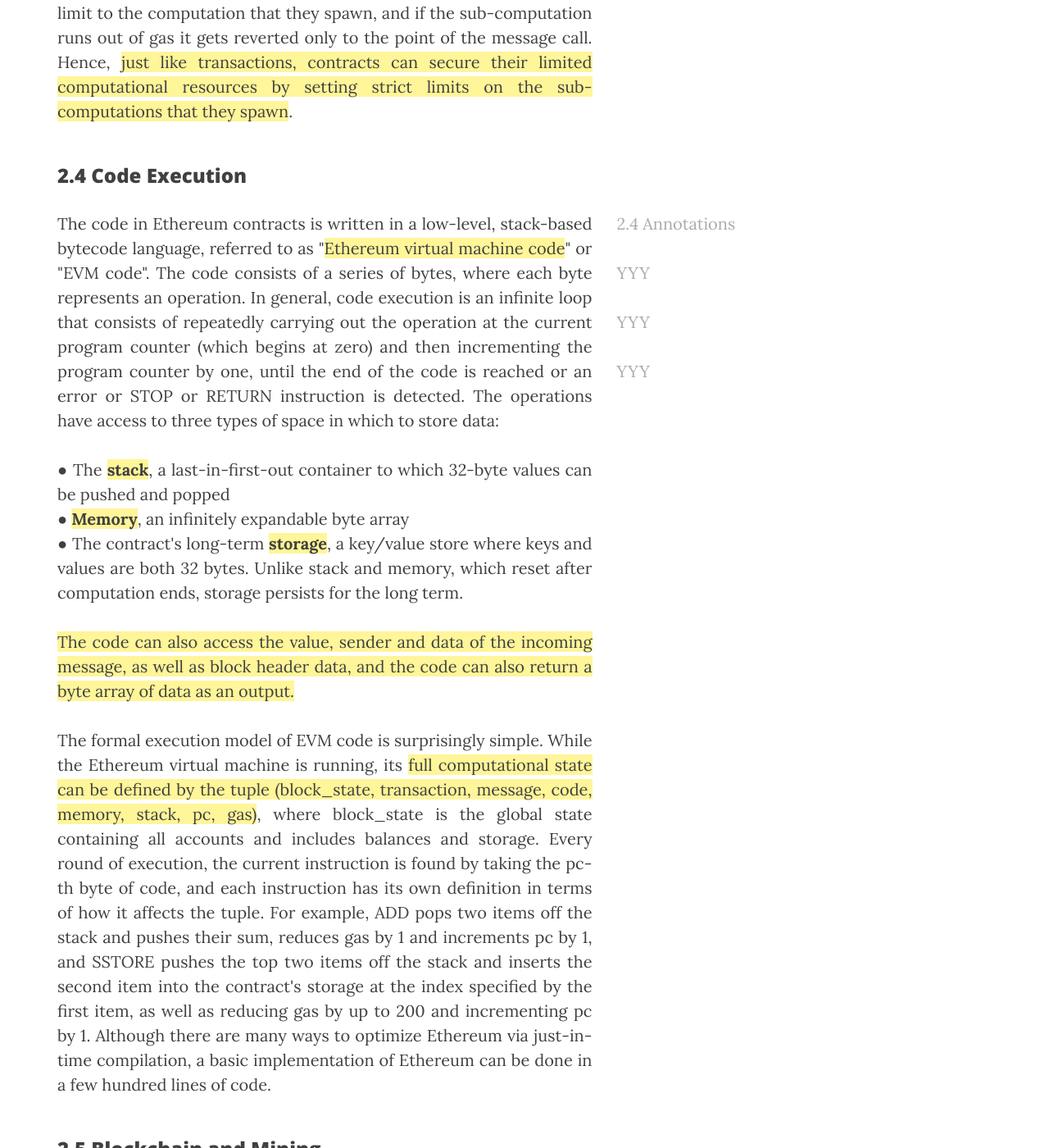
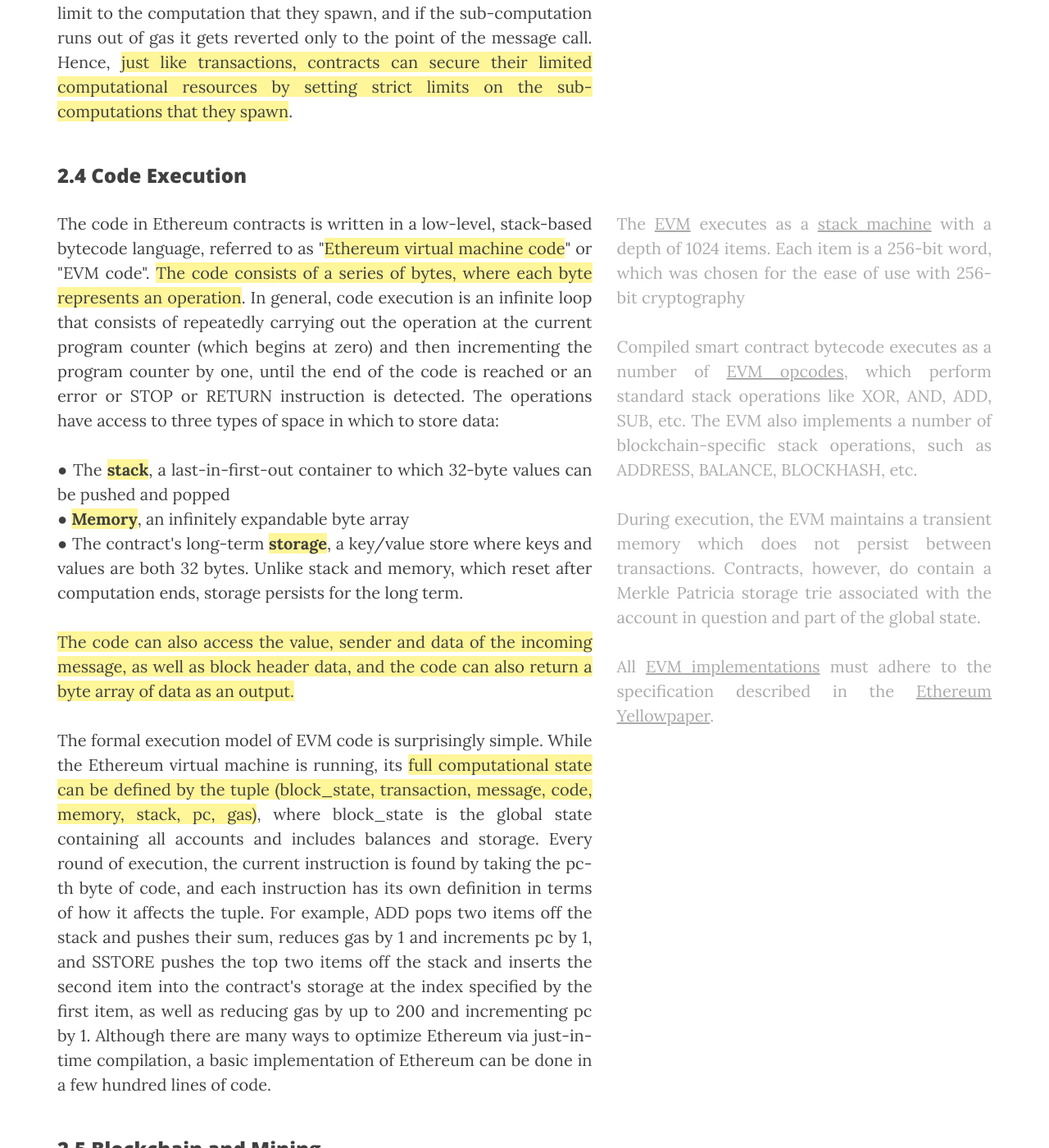
Before and after one commit to dylanhogg/dylanhogg.github.io, a Jekyll site: the page built from _posts/2022-01-01-ethereum-whitepaper-annotated.html, in a window 1280 px wide and 1400 px high, scrolled down 21389 px. Shown: the whole window at 82% size. Built offline with Jekyll 4.4.1, drawn with Linux system fonts in a browser that asks for light colours; nearby versions of some CDN libraries; comment, search, counter and statistics services are not loaded; some of the changed text lies outside the part shown.

Commit message:
More annotations.

```diff
--- a/_posts/2022-01-01-ethereum-whitepaper-annotated.html
+++ b/_posts/2022-01-01-ethereum-whitepaper-annotated.html
@@ -298,17 +298,6 @@ https://quotebanq.wpcomstaging.com/wp-content/uploads/2018/08/02.01._final_Ether
         </p>
         <p><a href="https://ethereum.org/en/developers/docs/blocks/">Blocks</a> are batches of transactions with a hash of the previous block in the chain. This links blocks together (in a chain) because hashes are cryptographically derived from the block data.
         </p>
-        <p class="align-left"><a href="https://ethereum.org/en/developers/docs/blocks/#block-anatomy">What's in an Ethereum block?</a><br />
-            1. timestamp<br />
-            2. blockNumber<br />
-            3. baseFeePerGas<br />
-            4. difficulty<br />
-            5. mixHash<br />
-            6. parentHash<br />
-            7. transactions<br />
-            8. stateRoot<br />
-            9. nonce
-        </p>
         <p><a href="https://en.wikipedia.org/wiki/SHA-2">SHA-2</a> (<a href="/resources/ethereum-whitepaper-annotated/On the Secure Hash Algorithm family (2008).pdf">Secure Hash Algorithm 2</a>) is a set of cryptographic hash functions designed by the <a href="https://en.wikipedia.org/wiki/National_Security_Agency">NSA</a> in 2001 and includes SHA-256.
         </p>
         <p>Each transaction <a href="https://ethereum.org/en/developers/docs/gas/#what-is-gas">requires a fee</a> since each Ethereum transaction uses computational resources to execute.
@@ -567,7 +556,7 @@ https://quotebanq.wpcomstaging.com/wp-content/uploads/2018/08/02.01._final_Ether
 <div class="row">
     <div class="col-lg-7">
         <h3>2.4 Code Execution</h3>
-        <p>The code in Ethereum contracts is written in a low-level, stack-based bytecode language, referred to as "<span class="hl">Ethereum virtual machine code</span>" or "EVM code". The code consists of a series of bytes, where each byte represents an operation. In general, code execution is an infinite loop that consists of repeatedly carrying out the operation at the current program counter (which begins at zero) and then incrementing the program counter by one, until the end of the code is reached or an error or STOP or RETURN instruction is detected. The operations have access to three types of space in which to store data:
+        <p>The code in Ethereum contracts is written in a low-level, stack-based bytecode language, referred to as "<span class="hl">Ethereum virtual machine code</span>" or "EVM code". <span class="hl">The code consists of a series of bytes, where each byte represents an operation</span>. In general, code execution is an infinite loop that consists of repeatedly carrying out the operation at the current program counter (which begins at zero) and then incrementing the program counter by one, until the end of the code is reached or an error or STOP or RETURN instruction is detected. The operations have access to three types of space in which to store data:
         </p>
         <p>● The <b><span class="hl">stack</span></b>, a last-in-first-out container to which 32-byte values can be pushed and popped<br />
             ● <b><span class="hl">Memory</span></b>, an infinitely expandable byte array<br />
@@ -580,14 +569,13 @@ https://quotebanq.wpcomstaging.com/wp-content/uploads/2018/08/02.01._final_Ether
     </div>
     <div class="col-lg-5 anno">
         <h3>&nbsp;</h3>
-        <p>
-            2.4 Annotations
+        <p>The <a href="https://ethereum.org/en/developers/docs/evm/#evm-instructions">EVM</a> executes as a <a href="https://en.wikipedia.org/wiki/Stack_machine">stack machine</a> with a depth of 1024 items. Each item is a 256-bit word, which was chosen for the ease of use with 256-bit cryptography
         </p>
-        <p>YYY
+        <p>Compiled smart contract bytecode executes as a number of <a href="https://ethereum.org/en/developers/docs/evm/opcodes/">EVM opcodes</a>, which perform standard stack operations like XOR, AND, ADD, SUB, etc. The EVM also implements a number of blockchain-specific stack operations, such as ADDRESS, BALANCE, BLOCKHASH, etc.
         </p>
-        <p>YYY
+        <p>During execution, the EVM maintains a transient memory which does not persist between transactions. Contracts, however, do contain a Merkle Patricia storage trie associated with the account in question and part of the global state.
         </p>
-        <p>YYY
+        <p>All <a href="https://ethereum.org/en/developers/docs/evm/#evm-implementations">EVM implementations</a> must adhere to the specification described in the <a href="https://ethereum.github.io/yellowpaper/paper.pdf">Ethereum Yellowpaper</a>.
         </p>
     </div>
 </div>
@@ -602,7 +590,7 @@ https://quotebanq.wpcomstaging.com/wp-content/uploads/2018/08/02.01._final_Ether
         <p>1. Check if the previous block referenced exists and is valid.<br />
            2. Check that the timestamp of the block is greater than that of the referenced previous block and less than 15 minutes into the future<br />
            3. Check that the block number, difficulty, transaction root, uncle root and gas limit (various low-level Ethereum-specific concepts) are valid.<br />
-           4. Check that the proof of work on the block is valid.<br />
+            4. <span class="hl">Check that the proof of work on the block is valid.</span><br />
            5. Let S[0] be the STATE_ROOT of the previous block.<br />
            6. Let TX be the block's transaction list, with n transactions. For all in in 0...n-1, setS[i+1] =
            APPLY(S[i],TX[i]). If any applications returns an error, or if the total gas consumed in the block up
@@ -615,14 +603,30 @@ https://quotebanq.wpcomstaging.com/wp-content/uploads/2018/08/02.01._final_Ether
     </div>
     <div class="col-lg-5 anno">
         <h3>&nbsp;</h3>
-        <p>
-            2.5 Annotations
+        <p><a href="https://ethereum.org/en/developers/docs/blocks/">Blocks</a> are batches of transactions with a hash of the previous block in the chain. This links blocks together (in a chain) because hashes are cryptographically derived from the block data.
         </p>
-        <p>YYY
+        <p class="align-left"><a href="https://ethereum.org/en/developers/docs/blocks/#block-anatomy">What's in an Ethereum block?</a><br />
+            1. timestamp<br />
+            2. blockNumber<br />
+            3. baseFeePerGas<br />
+            4. difficulty<br />
+            5. mixHash<br />
+            6. parentHash<br />
+            7. transactions<br />
+            8. stateRoot<br />
+            9. nonce
         </p>
-        <p>YYY
+        <p>The <a href="https://ethereum.org/en/developers/docs/consensus-mechanisms/pow/#how-it-works">proof-of-work</a> protocol, <a href="https://eth.wiki/en/concepts/ethash/ethash">Ethash</a>, requires miners to go through a race of trial and error to find the nonce for a block. Only blocks with a valid nonce can be added to the chain.
         </p>
-        <p>YYY
+        <p>When racing to <a href="https://ethereum.org/en/developers/docs/consensus-mechanisms/pow/mining/">mine a block</a>, a miner will repeatedly put a dataset, that you can only get from downloading and running the full chain (as a miner does), through a mathematical function. The dataset gets used to generate a mixHash below a target nonce, as dictated by the block difficulty.
+        </p>
+        <p>The difficulty determines the target for the hash. The lower the target, the smaller the set of valid hashes. Once generated, this is incredibly easy for other miners and clients to verify.
+        </p>
+        <p>The objective of proof-of-work is to extend the chain. The longest chain is most believable as the valid one because it's had the most computational work done. To consistently create malicious yet valid blocks, you'd need over 51% of the network mining power.
+        </p>
+        <p>A major criticism of proof-of-work is the amount of energy output required to keep the network safe.
+        </p>
+        <p>Ethereum is moving to a consensus mechanism called <a href="https://ethereum.org/en/developers/docs/consensus-mechanisms/pos/">proof-of-stake</a> from proof-of-work in 2022. At a high level, proof-of-stake has the same end goal as proof-of-work: to help the decentralized network reach consensus securely.
         </p>
     </div>
 </div>
@@ -662,9 +666,9 @@ https://quotebanq.wpcomstaging.com/wp-content/uploads/2018/08/02.01._final_Ether
     </div>
     <div class="col-lg-5 anno">
         <h3>&nbsp;</h3>
-        <p>
-            Annotations
+        <p>There are <a href="https://etherscan.io/tokens">thousands of Ethereum tokens</a> standardised by the <a href="https://ethereum.org/en/developers/docs/standards/tokens/erc-20/">ERC-20 fungible token standard</a>, where by <a href="https://en.wikipedia.org/wiki/Fungibility">fungibility</a> is the property of a good or a commodity whose individual units are essentially interchangeable
         </p>
+        <p>Additionally there are <a href="https://ethereum.org/en/developers/docs/standards/tokens/">other ERC token standards</a> for <a href="https://en.wikipedia.org/wiki/Non-fungible_token">non-fungible</a> tokens (NFT's).</p>
     </div>
 </div>
 
@@ -687,14 +691,13 @@ https://quotebanq.wpcomstaging.com/wp-content/uploads/2018/08/02.01._final_Ether
     </div>
     <div class="col-lg-5 anno">
         <h3>&nbsp;</h3>
-        <p>
-            Annotations
+        <p><a href="https://www.coingecko.com/en/coins/dai">DAI</a> is an example of an Ethereum based <a href="https://en.wikipedia.org/wiki/Stablecoin">stable coin</a> that is soft pegged to the US Dollar.
         </p>
-        <p>YYY
+        <p><a href="https://www.coingecko.com/en/coins/chainlink">Chainlink</a> is an example of a Ethereum based distributed <a href="https://en.wikipedia.org/wiki/Blockchain_oracle">oracle</a> enabling the creation of hybrid smart contracts by connecting with the outside world.
         </p>
-        <p>YYY
+        <p><a href="https://www.coingecko.com/en/coins/uniswap">Uniswap</a> is an example of a decentralized finance protocol that is used to exchange cryptocurrencies.
         </p>
-        <p>YYY
+        <p>There are <a href="https://ethereum.org/en/dapps/?category=finance">many many more</a> decentralised finance (DeFi) examples around lending, borrowing, swaps, trading, payments etc.
         </p>
     </div>
 </div>
@@ -713,10 +716,9 @@ https://quotebanq.wpcomstaging.com/wp-content/uploads/2018/08/02.01._final_Ether
     </div>
     <div class="col-lg-5 anno">
         <h3>&nbsp;</h3>
-        <p>
-            Annotations
+        <p><a href="https://www.coingecko.com/en/coins/ethereum-name-service">Ethereum Name Service</a> (ENS) is a decentralized naming system mallowing human-readable names like "bob.eth" to map to identifiers such as addresses, content hashes, and metadata.
         </p>
-        <p>YYY
+        <p>https://erc725alliance.org/ & https://github.com/ERC725Alliance/ERC725 & https://github.com/ERC725Alliance/ERC725/blob/main/docs/use-cases.md
         </p>
         <p>YYY
         </p>
```
